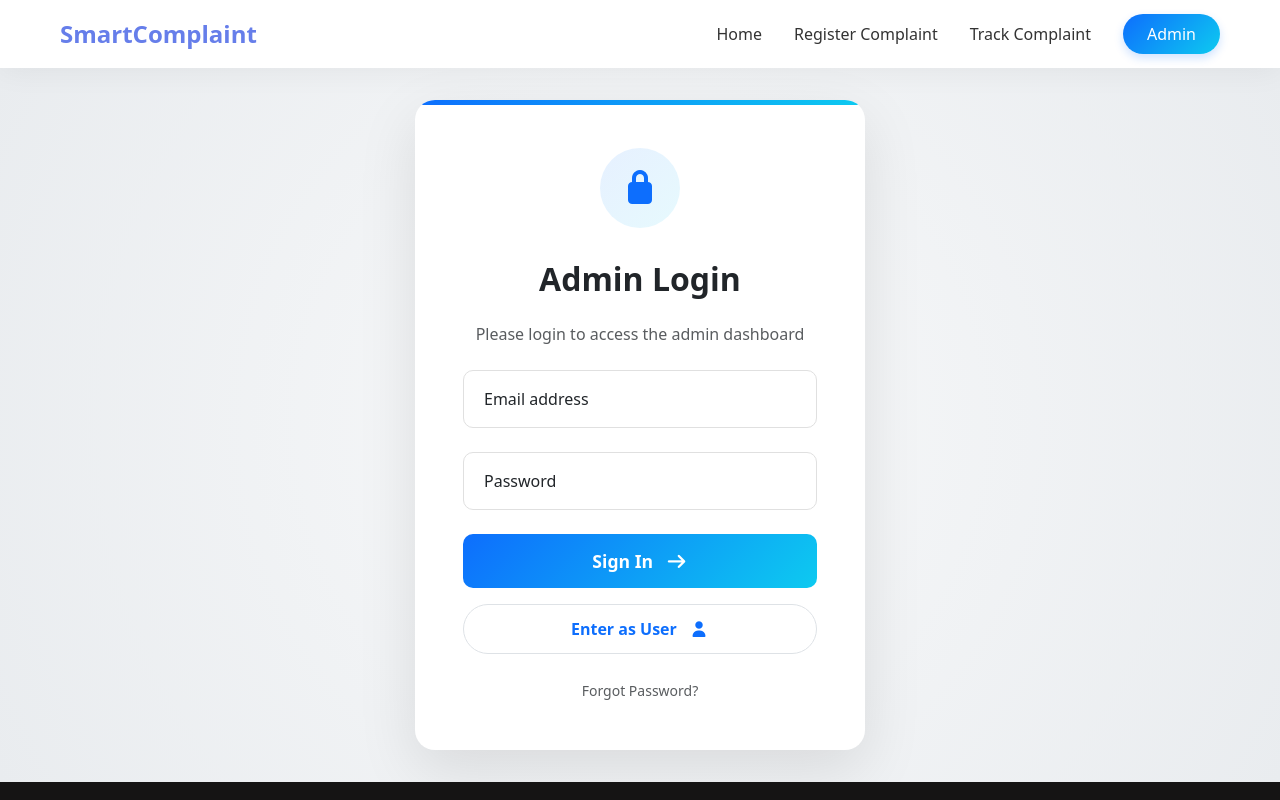
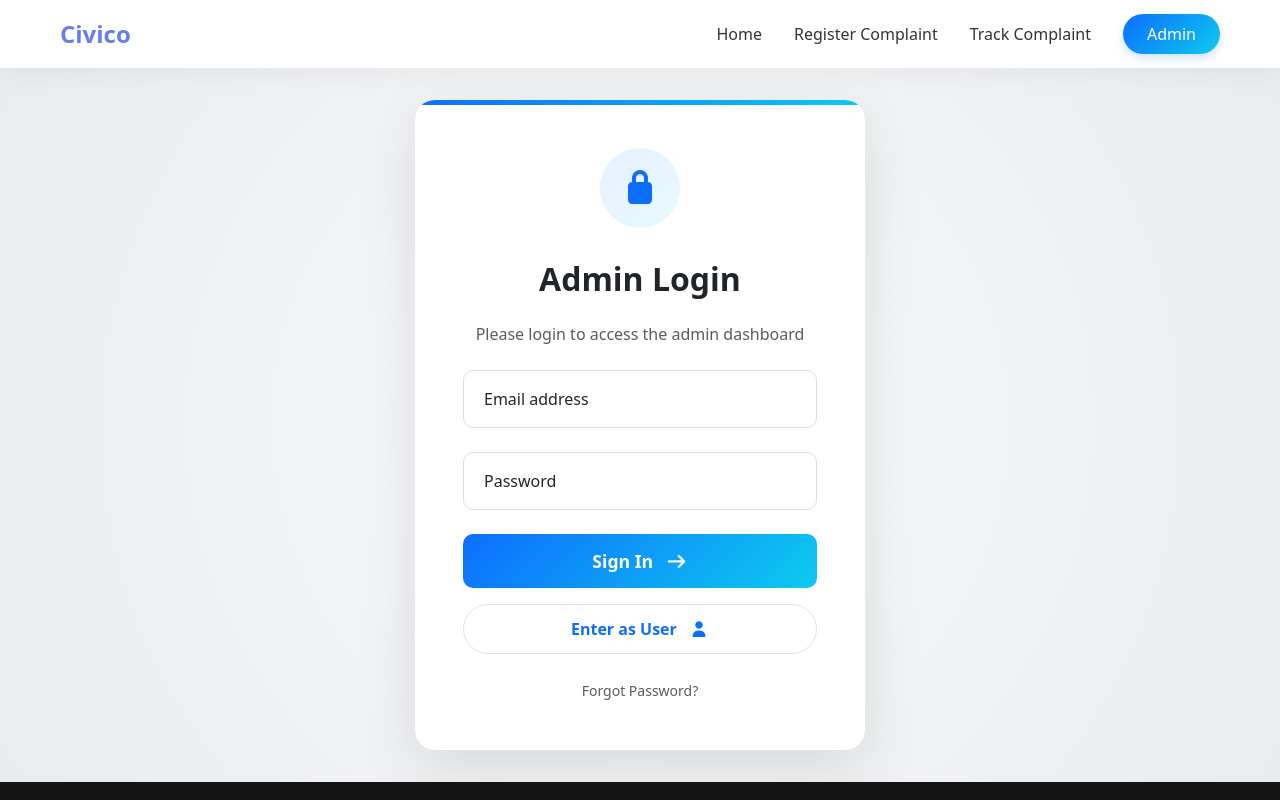
Before and after one commit to ompatalbansi/civico, a React (Vite) app: page / in a window 1280 px wide. Shown: the top 800 px of the page. Built offline with nearby package versions, Linux system fonts and the light colour scheme.

Commit message:
name of app changes to civico

```diff
--- a/src/pages/navbar.jsx
+++ b/src/pages/navbar.jsx
@@ -10,7 +10,7 @@
         <>
             <nav className="glass-effect">
                 <div className="nav-container">
-                    <div className="logo" onClick={() => window.location.href = '/'}>SmartComplaint</div>
+                    <div className="logo" onClick={() => window.location.href = '/'}>Civico</div>
                     <div className="nav-links">
                         <Link to="/home">Home</Link>
                         <Link to="/register">Register Complaint</Link>
```
Also changed, not shown: 1 other file (tests, documents, lock files or other folders).
